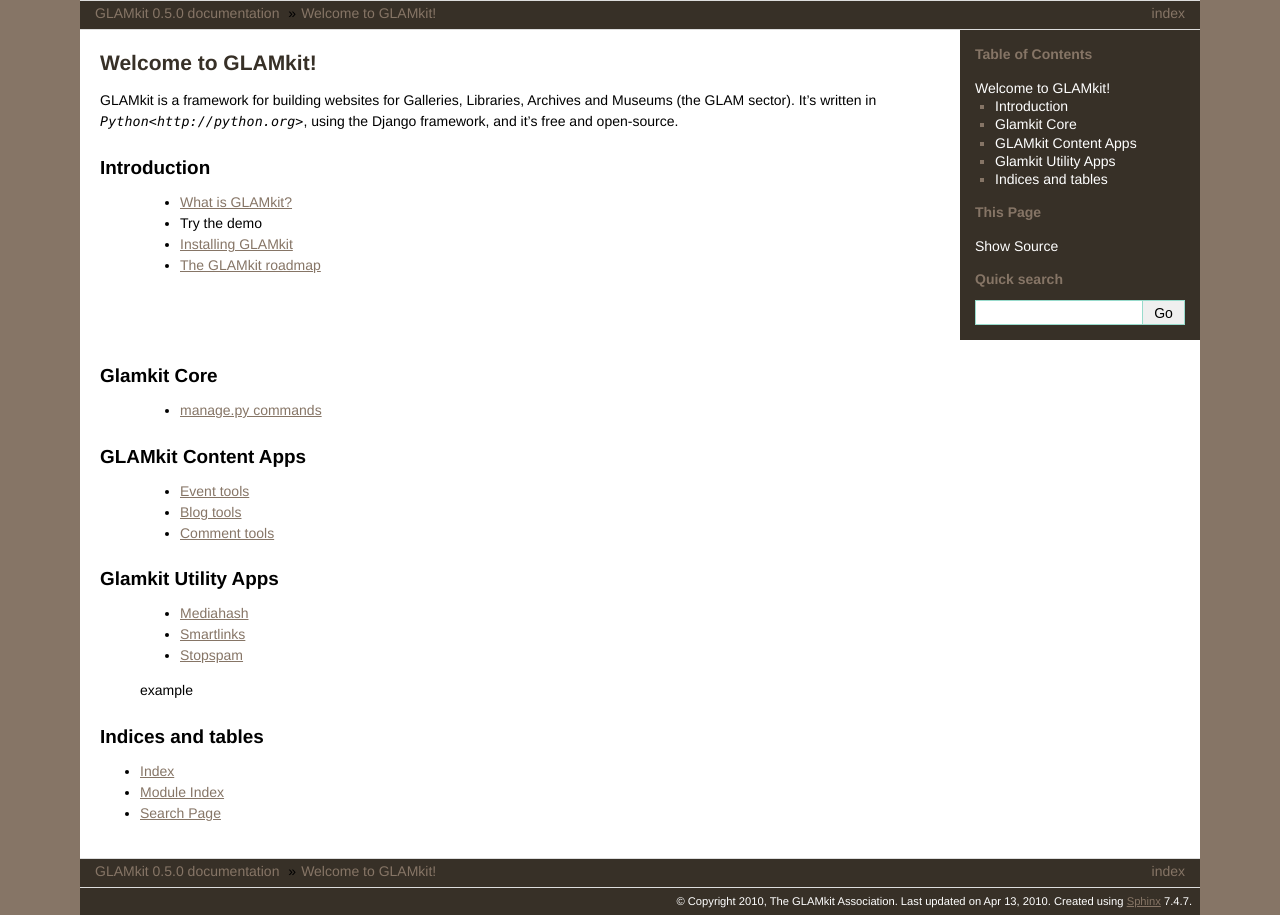
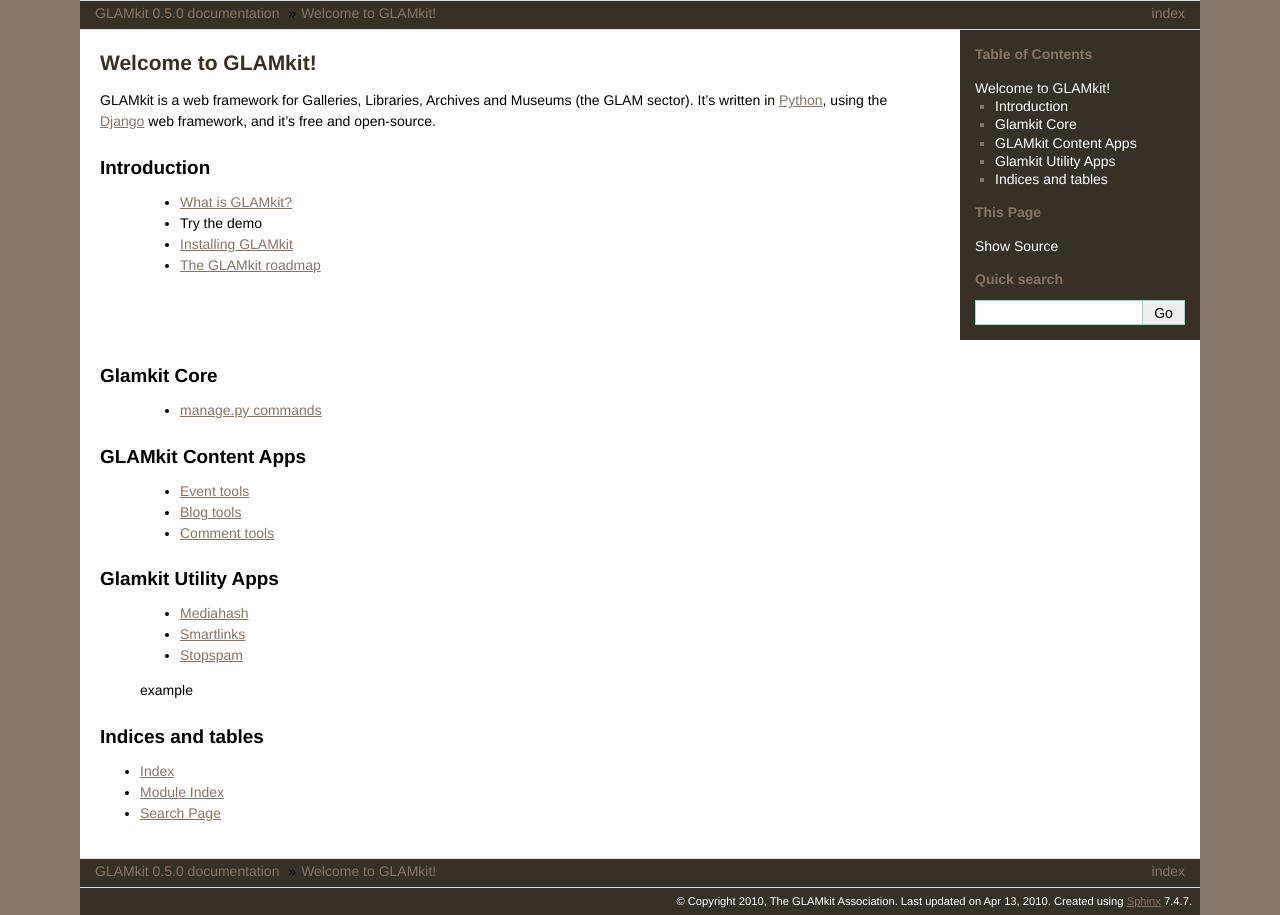
Before and after one commit to gregplaysguitar/glamkit, a Sphinx documentation site: the page built from docs/index.txt, in a window 1280 px wide. Built offline with Sphinx 7.4.7, drawn with Linux system fonts in a browser that asks for light colours.

Commit message:
intro blurb on front page

```diff
--- a/docs/index.txt
+++ b/docs/index.txt
@@ -4,7 +4,7 @@
 Welcome to GLAMkit!
 ===================
 
-GLAMkit is a framework for building websites for Galleries, Libraries, Archives and Museums (the GLAM sector). It's written in `Python<http://python.org>`, using the Django framework, and it's free and open-source.
+GLAMkit is a web framework for Galleries, Libraries, Archives and Museums (the GLAM sector). It's written in `Python <http://python.org>`_, using the `Django <http://djangoproject.com>`_ web framework, and it's free and open-source.
 
 Introduction
 ============
```
